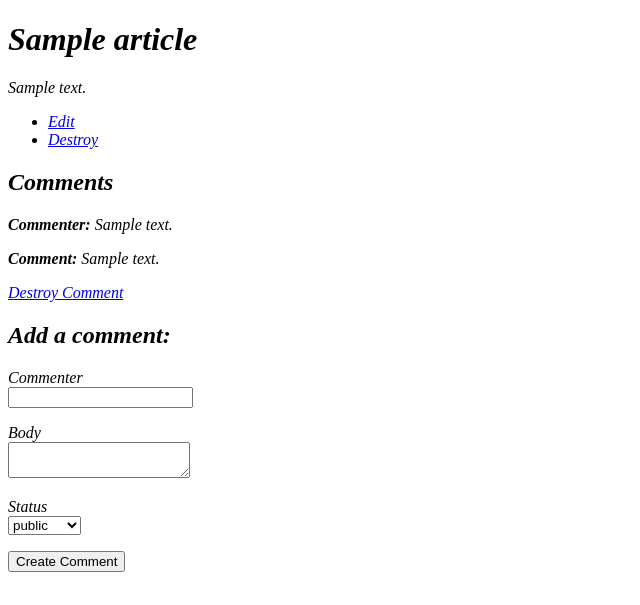
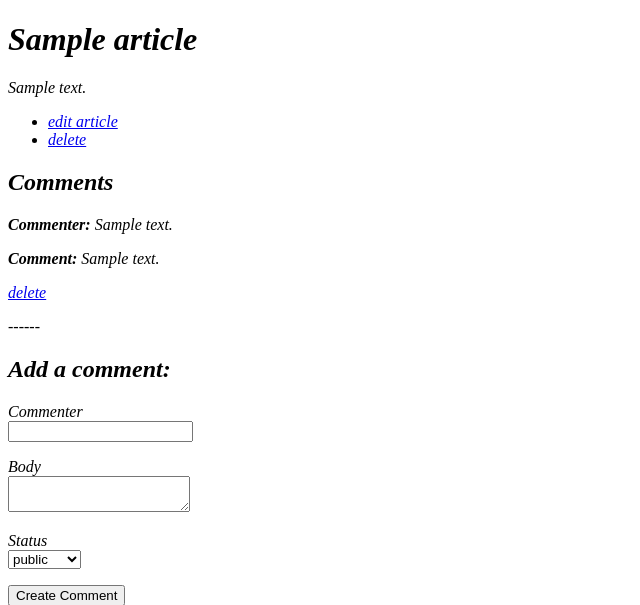
Before and after one commit to ghzeni/rails, a Rails app: page /articles/1 in a window 1280 px wide. Shown: the part 154-759 px from the top of the page, without its empty margins (0-640 px from the left). Run offline with Rails 7, Linux system fonts and the light colour scheme; a user stored in the database is signed in; tables that the repository leaves empty hold one stand-in row (values such as "Sample post"); some libraries are stand-ins or nearby versions.

Commit message:
update comment and article permissions

```diff
--- a/authentication/from_scratch/app/controllers/articles_controller.rb
+++ b/authentication/from_scratch/app/controllers/articles_controller.rb
@@ -1,12 +1,13 @@
 # frozen_string_literal: true
 
 class ArticlesController < ApplicationController
+  before_action :set_article, only: %i[show edit update destroy]
+
   def index
     @articles = Article.all
   end
 
   def show
-    @article = Article.find(params[:id])
   end
 
   def new
@@ -15,6 +16,7 @@ class ArticlesController < ApplicationController
 
   def create
     @article = Article.new(article_params)
+    @article.user = current_user
 
     if @article.save
       redirect_to @article
@@ -24,12 +26,9 @@ class ArticlesController < ApplicationController
   end
 
   def edit
-    @article = Article.find(params[:id])
   end
 
   def update
-    @article = Article.find(params[:id])
-
     if @article.update(article_params)
       redirect_to @article
     else
@@ -38,7 +37,6 @@ class ArticlesController < ApplicationController
   end
 
   def destroy
-    @article = Article.find(params[:id])
     @article.destroy
 
     redirect_to root_path, status: :see_other
@@ -46,6 +44,10 @@ class ArticlesController < ApplicationController
 
   private
 
+  def set_article
+    @article = Article.find(params[:id])
+  end
+
   def article_params
     params.require(:article).permit(:title, :body, :status)
   end
--- a/authentication/from_scratch/app/helpers/application_helper.rb
+++ b/authentication/from_scratch/app/helpers/application_helper.rb
@@ -1,4 +1,10 @@
 # frozen_string_literal: true
 
 module ApplicationHelper
+    def destroy_link(resource)
+        link_to "delete", resource, data: {
+          turbo_method: :delete,
+          turbo_confirm: "Are you sure?"
+        }
+    end
 end
--- a/authentication/from_scratch/app/models/article.rb
+++ b/authentication/from_scratch/app/models/article.rb
@@ -2,6 +2,8 @@
 
 class Article < ApplicationRecord
   include Visible
+
+  belongs_to :user
 
   has_many :comments, dependent: :destroy
 
--- a/authentication/from_scratch/app/models/comment.rb
+++ b/authentication/from_scratch/app/models/comment.rb
@@ -4,4 +4,5 @@ class Comment < ApplicationRecord
   include Visible
 
   belongs_to :article
+  belongs_to :user
 end
--- a/authentication/from_scratch/app/models/user.rb
+++ b/authentication/from_scratch/app/models/user.rb
@@ -2,6 +2,7 @@
 
 class User < ApplicationRecord
   attr_accessor :password
+  has_many :articles
 
   before_save :encrypt_password
 
--- a/authentication/from_scratch/app/views/articles/show.html.erb
+++ b/authentication/from_scratch/app/views/articles/show.html.erb
@@ -3,11 +3,10 @@
 <p><%= @article.body %></p>
 
 <ul>
-  <li><%= link_to "Edit", edit_article_path(@article) %></li>
-  <li><%= link_to "Destroy", article_path(@article), data: {
-                    turbo_method: :delete,
-                    turbo_confirm: "Are you sure?"
-                  } %></li>
+  <% if current_user == @article.user%>
+    <li><%= link_to "edit article", edit_article_path(@article) %></li>
+    <li><%= destroy_link(@article) %></li>
+  <% end %>
 </ul>
 
 <h2>Comments</h2>
--- a/authentication/from_scratch/app/views/comments/_comment.html.erb
+++ b/authentication/from_scratch/app/views/comments/_comment.html.erb
@@ -9,8 +9,10 @@
     <%= comment.body %>
   </p>
 
-  <p>
-    <%= link_to "Destroy Comment", [comment.article, comment],
-      data: { turbo_method: :delete, turbo_confirm: "Are you sure?" } %>
-  </p>
+  <% if current_user == comment.user%>
+    <p><%= destroy_link([comment.article, comment]) %></p>
+  <% end %>
+
+  <div>------</div>
+
 <% end %>
--- a/authentication/from_scratch/config/routes.rb
+++ b/authentication/from_scratch/config/routes.rb
@@ -5,6 +5,7 @@ Rails.application.routes.draw do
   get 'login' => 'sessions#new', :as => 'login'
   get 'register', to: 'users#new'
   get 'articles/new' => 'articles#new', :as => 'new_article'
+  get 'articles/:id/destroy' => 'articles#destroy', :as => 'destroy_article'
   get 'users/new'
   # root 'users#new'
   root 'articles#index'
--- /dev/null
+++ b/authentication/from_scratch/db/migrate/20240804224836_add_user_id_to_articles.rb
@@ -0,0 +1,6 @@
+class AddUserIdToArticles < ActiveRecord::Migration[7.1]
+  def change
+    add_column :articles, :user_id, :integer
+    add_index :articles, :user_id
+  end
+end
--- /dev/null
+++ b/authentication/from_scratch/db/migrate/20240804225552_remove_created_by_user_from_articles.rb
@@ -0,0 +1,5 @@
+class RemoveCreatedByUserFromArticles < ActiveRecord::Migration[7.1]
+  def change
+    remove_column :articles, :created_by_user, :string
+  end
+end
--- /dev/null
+++ b/authentication/from_scratch/db/migrate/20240804230537_add_user_id_to_comments.rb
@@ -0,0 +1,6 @@
+class AddUserIdToComments < ActiveRecord::Migration[7.1]
+  def change
+    add_column :comments, :user_id, :integer
+    add_index :comments, :user_id
+  end
+end
```
Also changed, not shown: authentication/from_scratch/app/controllers/comments_controller.rb (+19 -5 lines), authentication/from_scratch/db/schema.rb.
